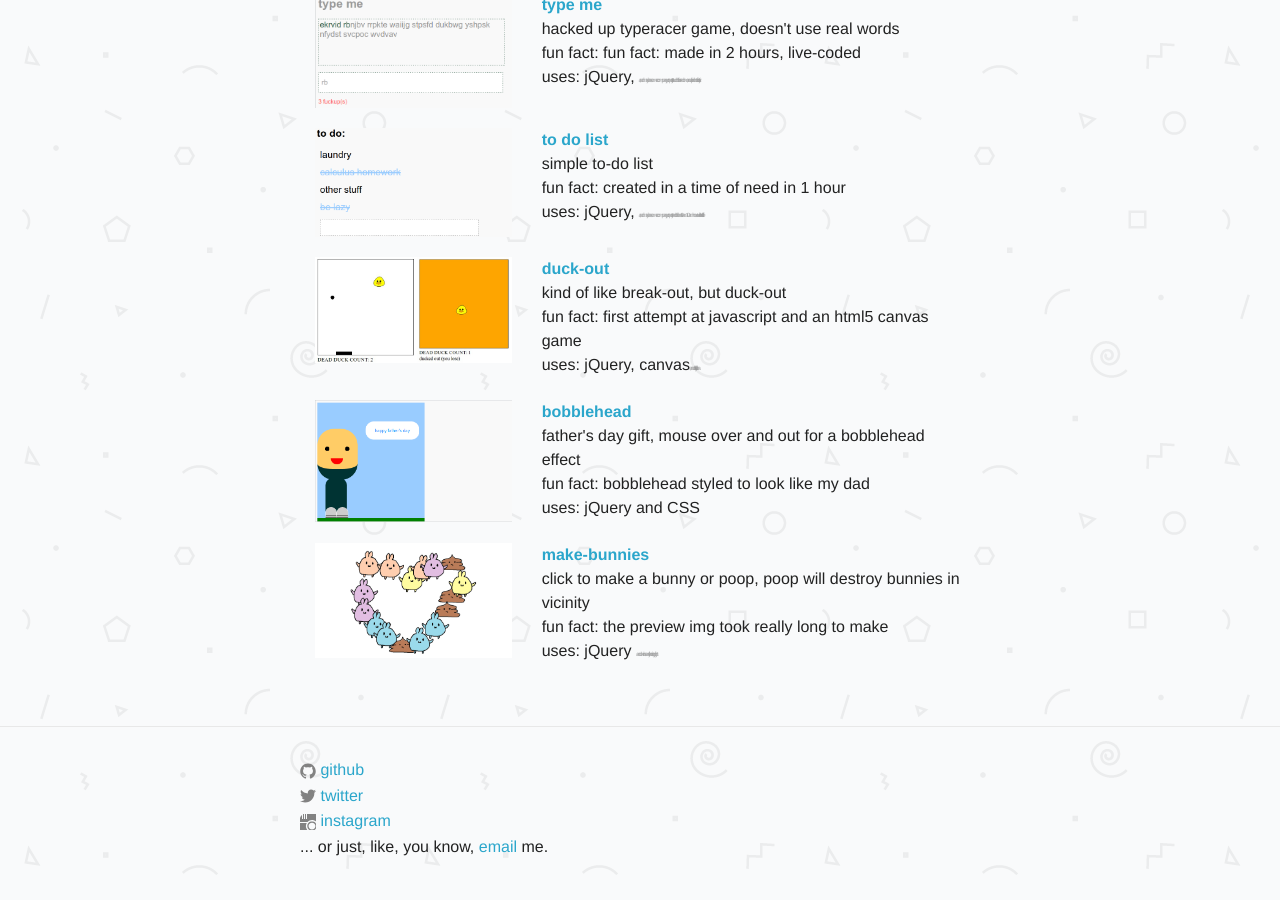
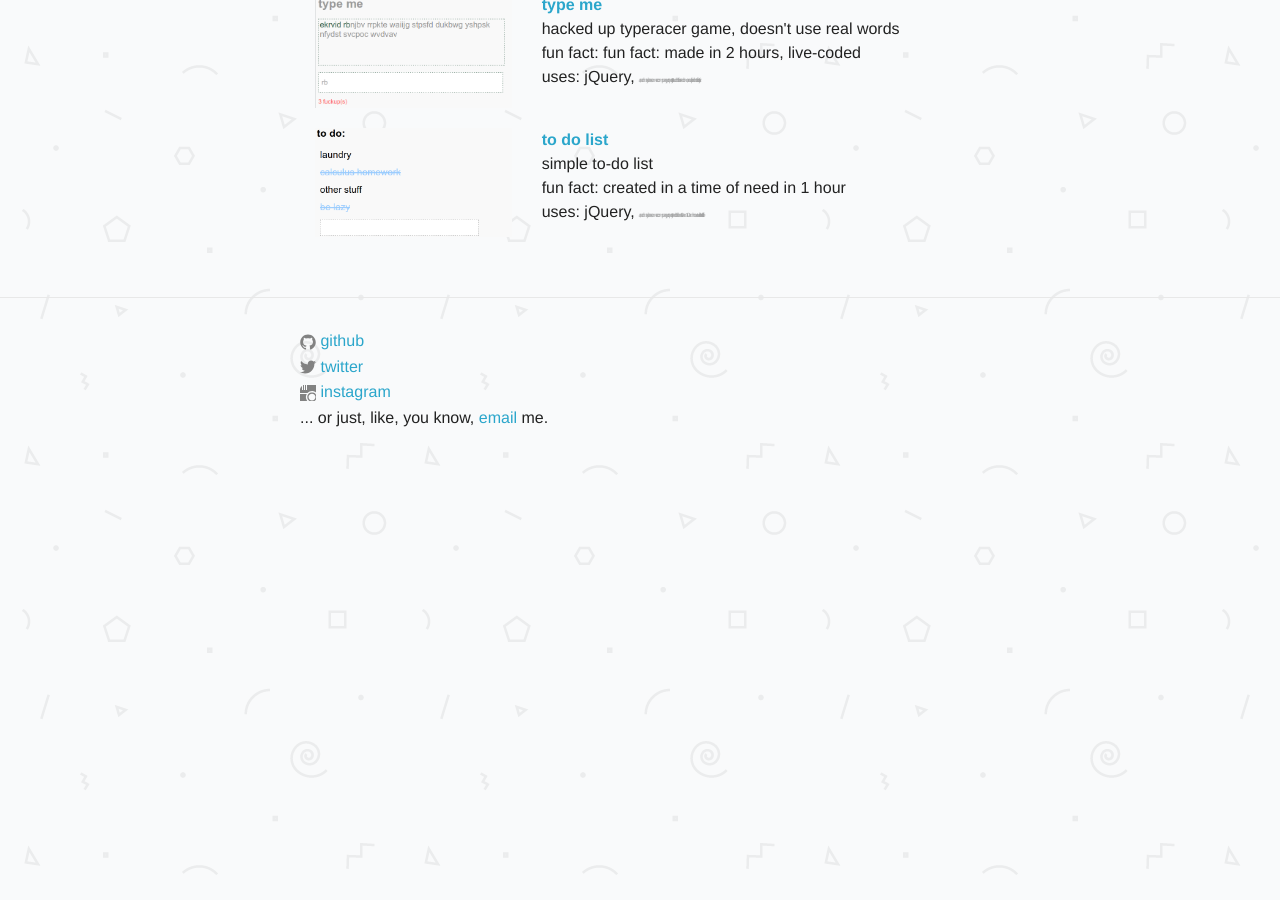
Before and after one commit to zhangoose/zhangoose.github.io, a Jekyll site: the page built from projects.html, in a window 1280 px wide and 900 px high, scrolled down 1110 px. Built offline with Jekyll 4.4.1, drawn with Linux system fonts in a browser that asks for light colours.

Commit message:
removing sections and updating bullet points

```diff
--- a/doodles.html
+++ b/doodles.html
@@ -13,7 +13,6 @@ permalink: /doodles/
     margin: 10px;
   }
 </style>
-
 
 <div class="container">
 	<div>
--- a/projects.html
+++ b/projects.html
@@ -118,44 +118,3 @@ p{
 		<br>uses: jQuery, <span class="small-text">, and maybe some company property and the best 9am - 10am hour ever in that office</span>
 	</div>
 </div>
-
-<p>
-<div class="row">
-	<div class="small-4 columns">
-		<img src="/img/proj/duckout.jpg"/>
-	</div>
-	<div class="small-8 columns">
-		<a target="_blank" href="http://www.github.com/zhangoose/duck-out"><strong>duck-out</strong></a>
-		<br>kind of like break-out, but duck-out
-		<br>fun fact: first attempt at javascript and an html5 canvas game
-		<br>uses: jQuery, canvas<span class="small-text">, and a shitty idea</span>
-	</div>
-</div>
-
-<p>
-<div class="row">
-	<div class="small-4 columns">
-		<img src="/img/proj/bobblehead.png"/>
-	</div>
-	<div class="small-8 columns">
-		<a target="_blank" href="http://jsfiddle.net/zhangoose/ckg46cnL/"><strong>bobblehead</strong></a>
-		<br>father's day gift, mouse over and out for a bobblehead effect
-		<br>fun fact: bobblehead styled to look like my dad
-		<br>uses: jQuery and CSS<span class="small-text"></span>
-	</div>
-</div>
-
-<p>
-<div class="row">
-	<div class="small-4 columns">
-		<img src="/img/proj/bunnies.png"/>
-	</div>
-	<div class="small-8 columns">
-		<a target="_blank" href="http://zhalex.tumblr.com/make-bunniez"><strong>make-bunnies</strong></a>
-		<br>click to make a bunny or poop, poop will destroy bunnies in vicinity
-		<br>fun fact: the preview img took really long to make
-		<br>uses: jQuery <span class="small-text">and one insanely boring night</span>
-	</div>
-</div>
-
-<p>
```
Also changed, not shown: about.md (+3 -4 lines), slides.md (+0 -1 lines), todo.md (+2 -1 lines).
